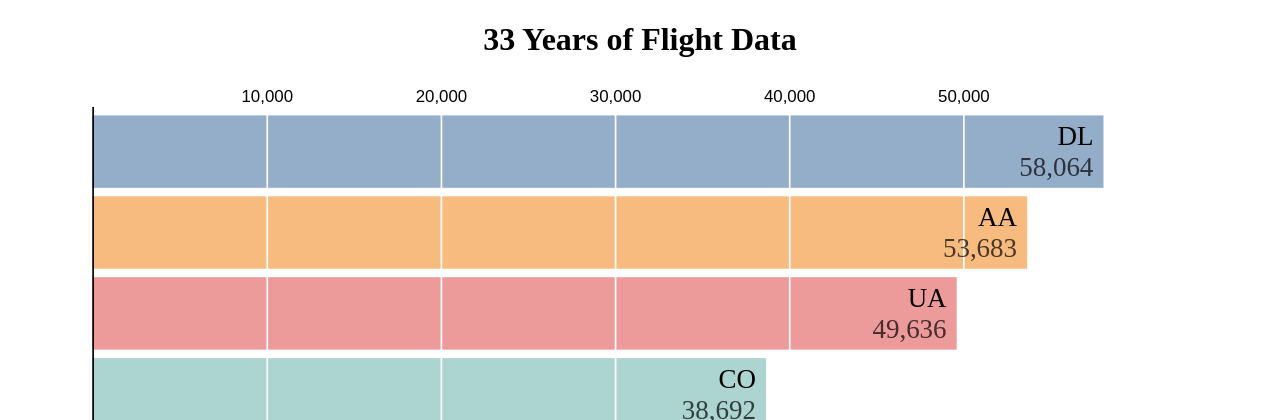
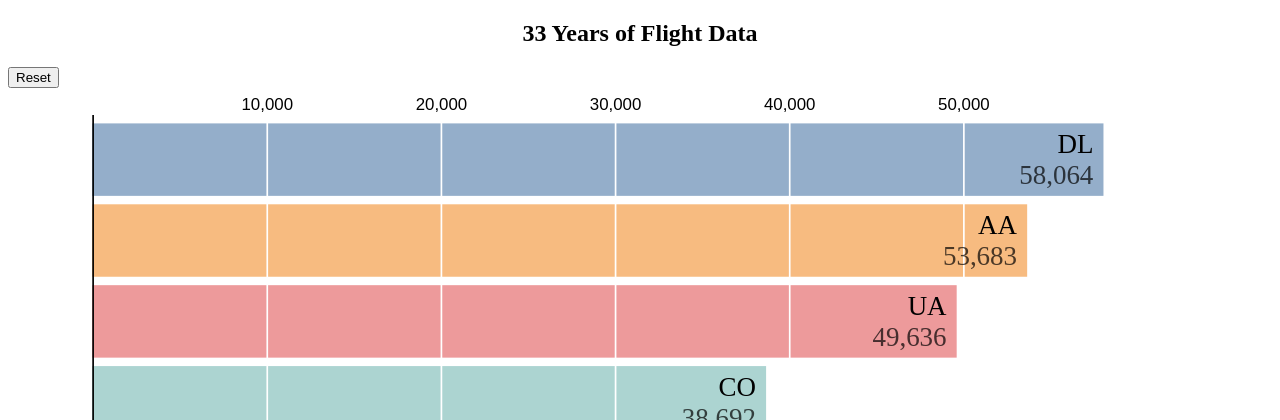
Before and after one commit to Jon-LaFlamme/Portfolio, a Flask app: page / in a window 1280 px wide. Shown: the top 420 px of the page. Run offline with Flask 2, Linux system fonts and the light colour scheme.

Commit message:
Add Reset button to trigger animation reset

```diff
--- a/flaskr/templates/base.html
+++ b/flaskr/templates/base.html
@@ -8,7 +8,8 @@
 </head>
 <body>
     <script src="https://d3js.org/d3.v7.min.js"></script>
-    <div><center><h1>33 Years of Flight Data</h1></center></div>
+    <div><center><h2>33 Years of Flight Data</h2></center></div>
+    <button id='reset' type="button" onclick=chart()>Reset</button>
     <svg></svg>
 <!-- http://using-d3js.com/04_04_working_with_dates.html -->
 <!-- style section-->
@@ -163,7 +164,6 @@
         };
     }
     function setColor(data){
-        console.log(typeof data)
         const scale = d3.scaleOrdinal(d3.schemeTableau10);
         if (data.some(d => d.category !== undefined)) {
             const categoryByName = new Map(data.map(d => [d.name, d.category]))
@@ -198,7 +198,6 @@
         updateLabels(keyframe, transition);
         //updateTicker(keyframe, transition);
 
-        console.log(svg.node())
         return svg.node()
 
         invalidation.then(() => svg.interrupt());
```
